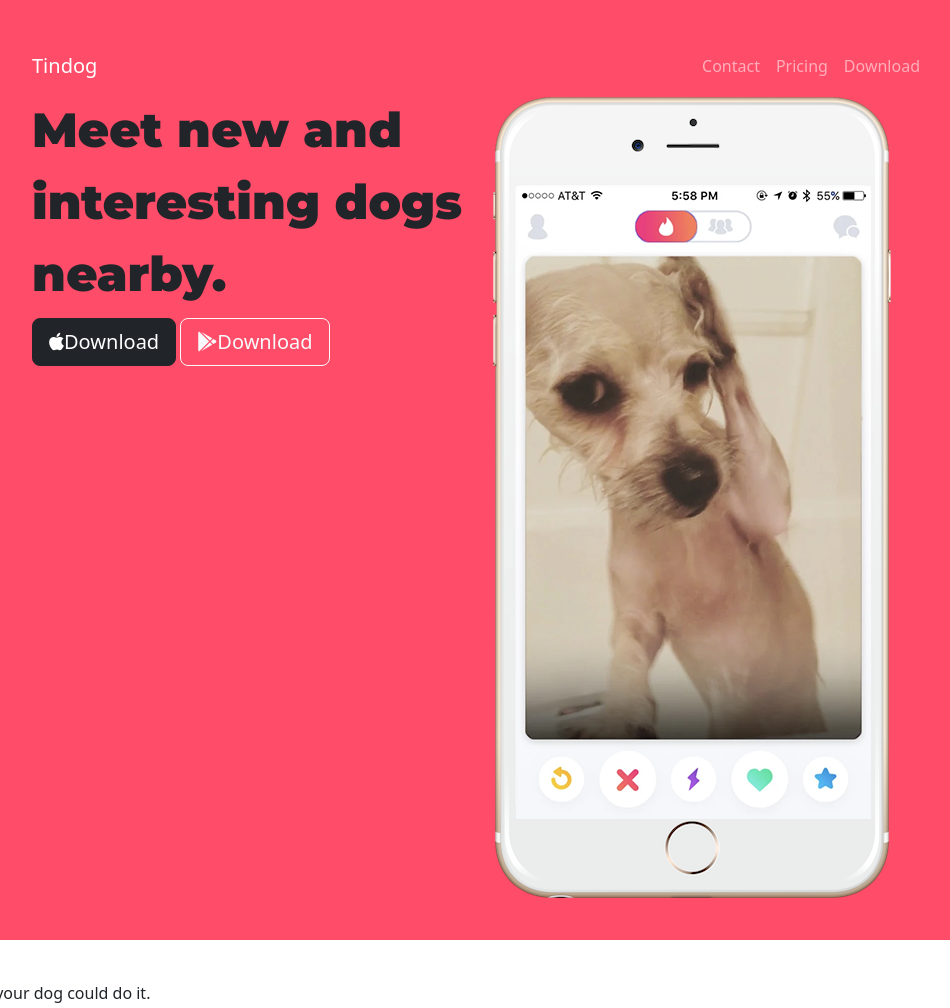
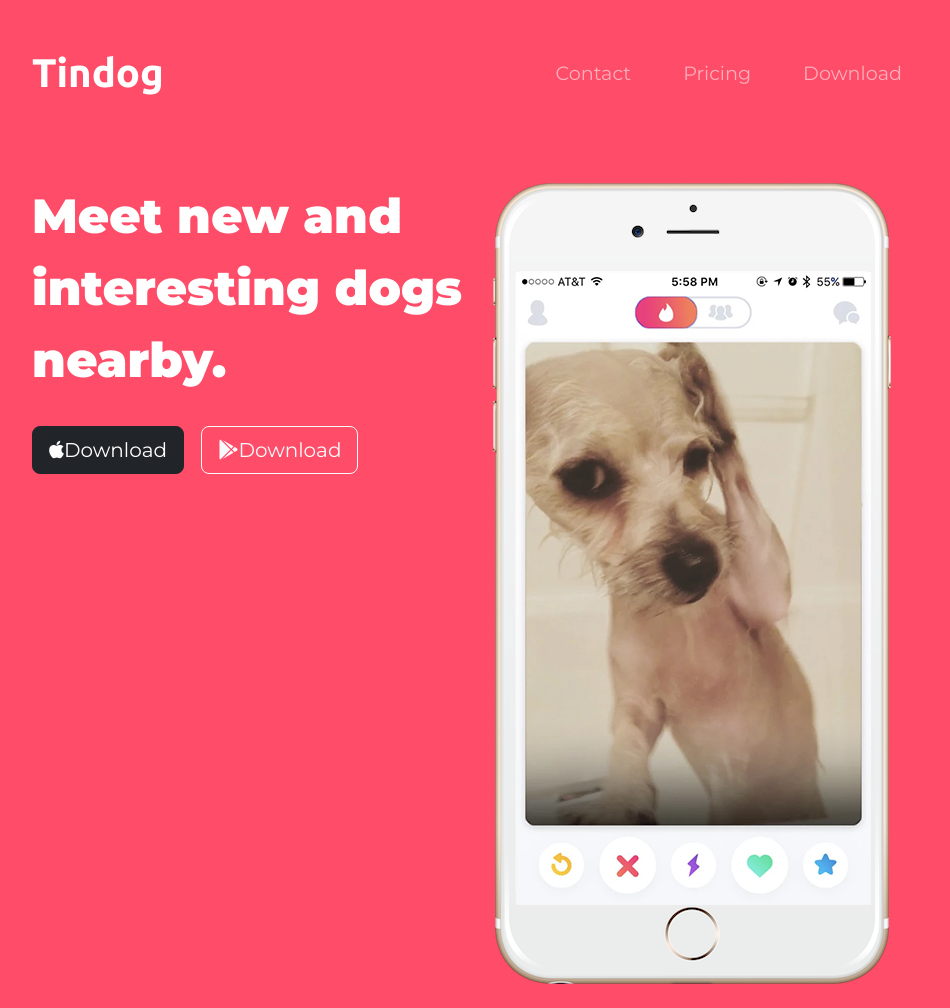
Before and after one commit to Harshul02/TinDog-Website, a plain HTML site: page index.html in a window 1280 px wide. Shown: the top 1008 px of the page, without its empty margins (160-1110 px from the left). Drawn offline with nearby package versions, Linux system fonts and the light colour scheme.

Commit message:
Styled Button and aligned

```diff
--- a/css/styles.css
+++ b/css/styles.css
@@ -1,5 +1,10 @@
+body{
+    font-family: "Montserrat";
+}
+
 h1{
     font-family: 'Montserrat';
+    font-weight: 900;
     font-size: 3em;
     line-height: 1.5;
 }
@@ -7,6 +12,35 @@ h1{
 .container-fluid{
     padding: 3% 15%;
 }
+
 #title{
     background-color: #ff4c68;
+    color: white;
 }
+
+/* Nav Bar  */
+
+.navbar{
+    padding:0 0 4.5rem;
+}
+
+.navbar-brand{
+    font-family: 'Ubuntu';
+    font-size: 2.5rem;
+    font-weight: bold;
+}
+
+.nav-item{
+    padding: 0 18px;
+}
+
+.nav-link{
+    font-size: 1.2rem;
+    font-family: 'Montserrat';
+}
+
+/* Download Button */
+
+.download-button{
+    margin: 5% 3% 5% 0;
+}
--- a/index.html
+++ b/index.html
@@ -14,9 +14,7 @@
 <script src="https://kit.fontawesome.com/f435dceb55.js" crossorigin="anonymous"></script>
 
 <!-- google fonts -->
-<link rel="preconnect" href="https://fonts.googleapis.com">
-<link rel="preconnect" href="https://fonts.gstatic.com" crossorigin>
-<link href="https://fonts.googleapis.com/css2?family=Montserrat:wght@900&family=Ubuntu:wght@400;700&display=swap" rel="stylesheet">
+<link href="https://fonts.googleapis.com/css?family=Montserrat:400,500,700,900|Ubuntu:400,500,700" rel="stylesheet">
 
 <!-- Exetrnal CSS -->
 <link rel="stylesheet" href="css/styles.css">
@@ -55,8 +53,8 @@
     <div class="row">
       <div class="col-lg-6">
       <h1>Meet new and interesting dogs nearby.</h1>
-      <button type="button" class="btn btn-dark btn-lg"><span class="fa-brands fa-apple"></span>Download</button>
-      <button type="button" class="btn btn-outline-light btn-lg"><span class="fa-brands fa-google-play"></span>Download</button>
+      <button type="button" class="btn btn-dark btn-lg download-button"><span class="fa-brands fa-apple"></span>Download</button>
+      <button type="button" class="btn btn-outline-light btn-lg download-button"><span class="fa-brands fa-google-play"></span>Download</button>
     </div>
     <div class="col-lg-6">
       <img src="images/iphone6.png" alt="iphone-mockup">
```
